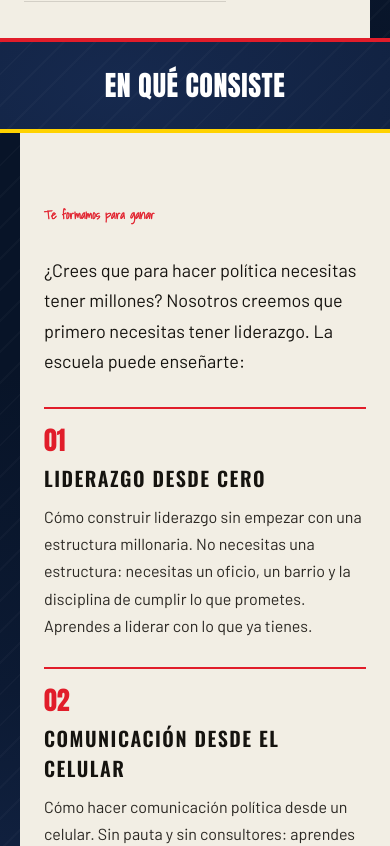
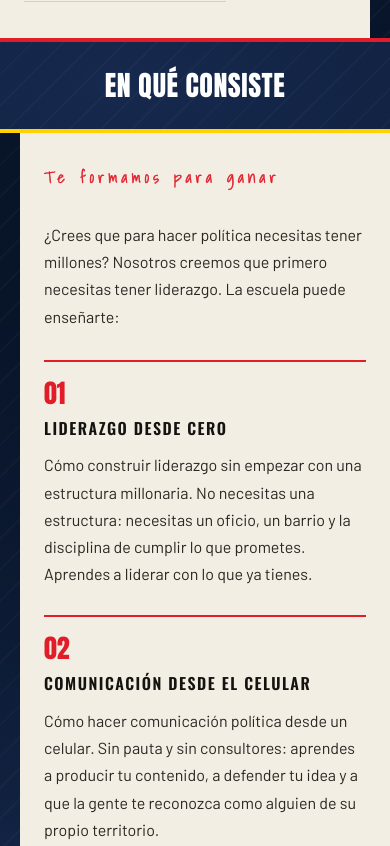
Before and after one commit to EsneiderCdD/movimiento-bate, a Next.js app: page /voluntariado in a window 390 px wide. Shown: the part 1360-2206 px from the top of the page. Built offline with nearby package versions, Linux system fonts and the light colour scheme.

Commit message:
(voluntariado): en que consiste

```diff
--- a/src/components/specific/voluntariado/VoluntariadoContent.module.css
+++ b/src/components/specific/voluntariado/VoluntariadoContent.module.css
@@ -43,7 +43,7 @@
 .section {
   max-width: 1080px;
   margin: 0 auto;
-  padding: 104px 28px;
+  padding: 32px 24px;
   display: flex;
   flex-direction: column;
   gap: 30px;
@@ -55,8 +55,9 @@
 
 .sectionSubtitle {
   font-family: var(--font-shadows), cursive;
-  font-size: 18px;
+  font-size: 22px;
   line-height: 1.6;
+  letter-spacing: 4px;
   color: var(--rojo);
   margin: 0;
   -webkit-text-stroke: 0.5px currentColor;
@@ -184,7 +185,8 @@
 .blockTitle {
   font-family: var(--font-oswald);
   font-weight: 600;
-  font-size: 20px;
+  font-size: 22px;
+  line-height: 1.6;
   letter-spacing: 1.5px;
   text-transform: uppercase;
   color: var(--marron-negro);
@@ -302,7 +304,11 @@
   }
 
   .sectionSubtitle {
-    font-size: 16px;
+    font-size: 20px;
+  }
+
+  .blockTitle {
+    font-size: 20px;
   }
 }
 
@@ -332,7 +338,11 @@
   }
 
   .sectionSubtitle {
-    font-size: 14px;
+    font-size: 18px;
+  }
+
+  .blockTitle {
+    font-size: 18px;
   }
 }
 
@@ -362,7 +372,7 @@
   }
 
   .section {
-    padding: 72px 24px;
+    padding: 32px 24px;
   }
 
   .grid {
@@ -402,7 +412,11 @@
     }
 
     .sectionSubtitle {
-      font-size: 12px;
+      font-size: 16px;
+    }
+
+    .blockTitle {
+      font-size: 16px;
     }
   }
 
@@ -434,7 +448,11 @@
   }
 
   .sectionSubtitle {
-    font-size: 12px;
+    font-size: 16px;
+  }
+
+  .blockTitle {
+    font-size: 16px;
   }
 }
 
@@ -482,11 +500,10 @@
 
 .lead {
   font-family: var(--font-barlow);
-  font-size: 21px;
+  font-size: 20px;
   line-height: 1.7;
-  color: var(--marron-negro);
+  color: #2a2722;
   margin: 0;
-  max-width: 780px;
 }
 
 .modules {
@@ -554,7 +571,7 @@
 .closingText {
   font-family: var(--font-barlow);
   font-size: 20px;
-  line-height: 1.6;
+  line-height: 1.7;
   color: var(--marron-negro);
   margin: 0;
 }
@@ -643,6 +660,16 @@
   font-weight: 600;
 }
 
+@media (max-width: 1000px) {
+  .lead {
+    font-size: 19px;
+  }
+
+  .closingText {
+    font-size: 19px;
+  }
+}
+
 @media (max-width: 900px) {
   .audienceGrid {
     grid-template-columns: minmax(0, 1fr);
@@ -657,7 +684,7 @@
   }
 
   .lead {
-    font-size: 19px;
+    font-size: 18px;
   }
 
   .closingText {
@@ -667,7 +694,7 @@
 
 @media (max-width: 500px) {
   .lead {
-    font-size: 18px;
+    font-size: 17px;
   }
 
   .checkList li {
@@ -688,3 +715,13 @@
     font-size: 17px;
   }
 }
+
+@media (max-width: 400px) {
+  .lead {
+    font-size: 16px;
+  }
+
+  .closingText {
+    font-size: 16px;
+  }
+}
```
